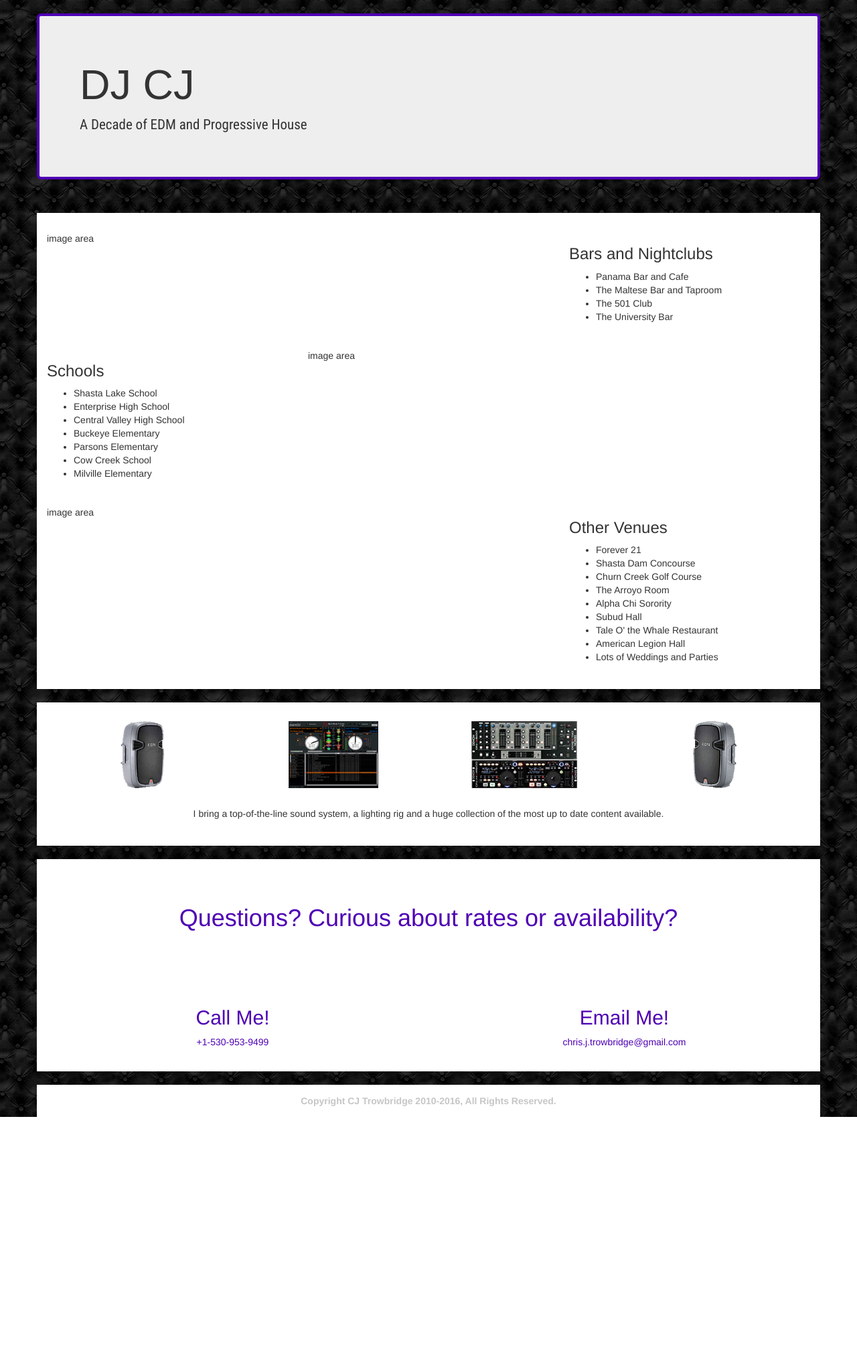
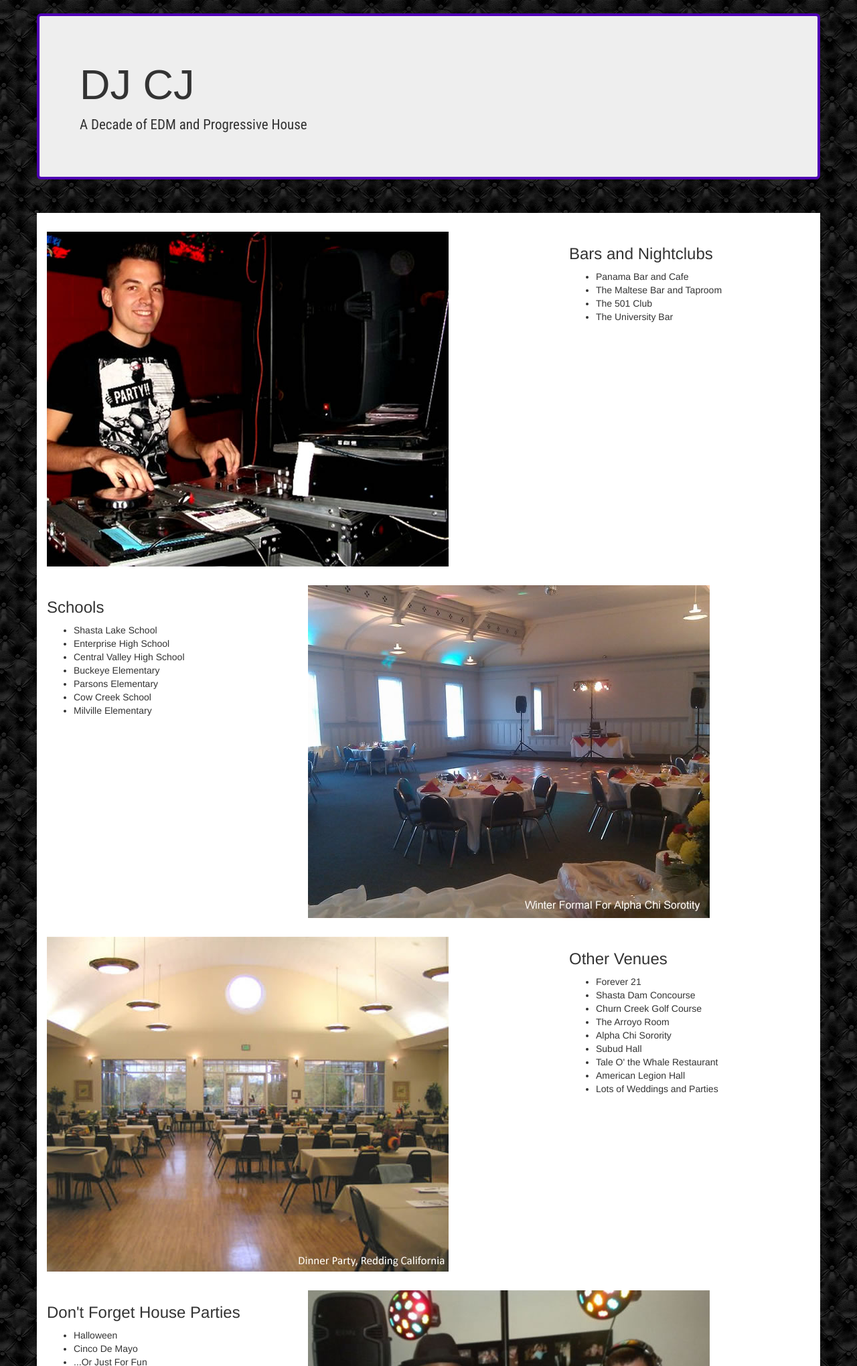
Before and after one commit to cjtrowbridge/dj-cj.com, a PHP site: page / in a window 1280 px wide. Shown: the top 2040 px of the page at 67% size. Before the commit the page ends 1668 px from the top, so only its background shows below. Run offline with PHP 8.4, Linux system fonts and the light colour scheme; some libraries are stand-ins or nearby versions; some web fonts are replaced.

Commit message:
Update index.php

```diff
--- a/index.php
+++ b/index.php
@@ -38,7 +38,7 @@
 				<div class="col-xs-12">
 					<div class="row">
 						<div class="col-xs-12 col-md-8">
-							image area
+							<img src="/images/dj-cj-018.jpg" alt="Maltese Monthly Jello Wrestling">
 						</div>
 						<div class="col-xs-12 col-md-4">
 							<h3>Bars and Nightclubs</h3>
@@ -64,12 +64,12 @@
 							</ul>
 						</div>
 						<div class="col-xs-12 col-md-8">
-							image area
+							<img src="/images/dj-cj-013.jpg" alt="Alpha Chi Winter Formal">
 						</div>
 					</div>
 					<div class="row">
 						<div class="col-xs-12 col-md-8">
-							image area
+							<img src="/images/dj-cj-011.jpg" alt="School Dinner Party">
 						</div>
 						<div class="col-xs-12 col-md-4">
 							<h3>Other Venues</h3>
@@ -84,6 +84,19 @@
 								<li>American Legion Hall</li>
 								<li>Lots of Weddings and Parties</li>
 							</ul>
+						</div>
+					</div>
+					<div class="row">
+						<div class="col-xs-12 col-md-4">
+							<h3>Don't Forget House Parties</h3>
+							<ul>
+								<li>Halloween</li>
+								<li>Cinco De Mayo</li>
+								<li>...Or Just For Fun</li>
+							</ul>
+						</div>
+						<div class="col-xs-12 col-md-8">
+							<img src="/images/dj-cj-003.jpg" alt="Halloween House Party in Chico">
 						</div>
 					</div>
 				</div>
```
